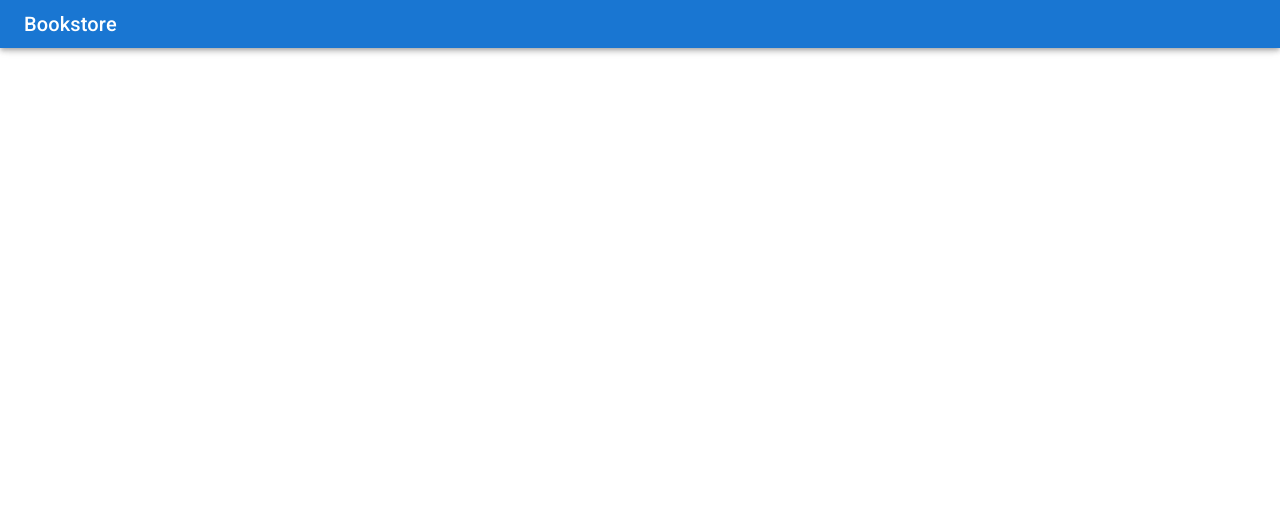
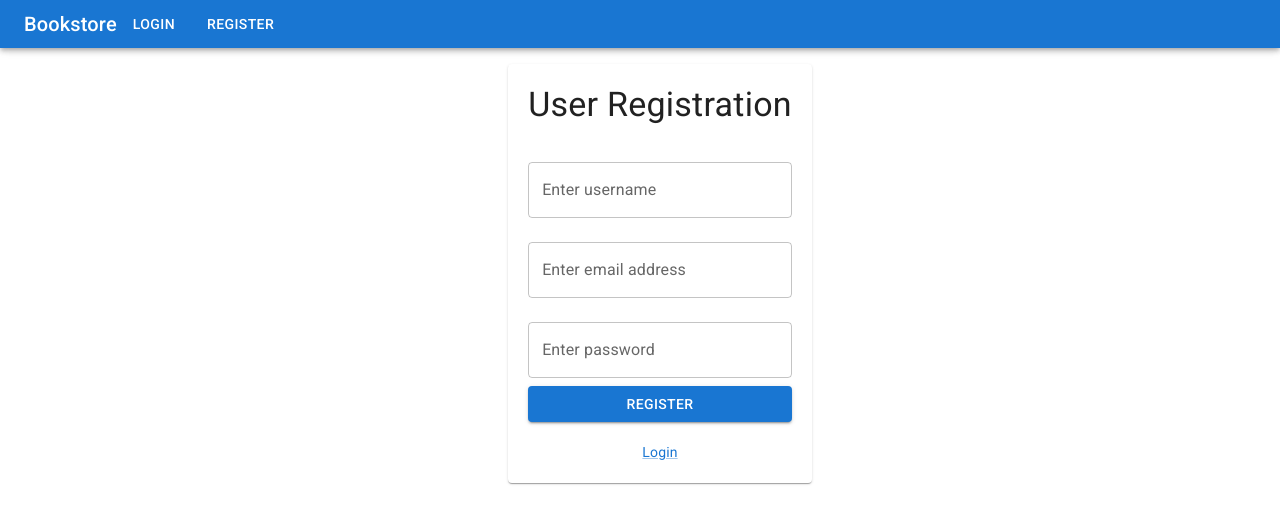
Before and after one commit to ericflor/Bookstore-React, a React (Create React App) app: page /register in a window 1280 px wide. Before the commit this address had no page. Shown: the top 524 px of the page. Built offline with nearby package versions, Linux system fonts and the light colour scheme.

Commit message:
register tests/forms/etc for user registration

```diff
--- a/src/components/App.jsx
+++ b/src/components/App.jsx
@@ -5,6 +5,8 @@ import Layout from "./layout/Layout";
 import BookContainer from "./book/BookContainer";
 import Login from "./user/Login";
 import { SnackbarProvider } from "notistack";
+import Auth from "./Auth/Auth";
+import Register from "./user/Register";
 
 const App = () => {
   return (
@@ -13,7 +15,8 @@ const App = () => {
         <Layout>
           <Routes>
             <Route path="/login" element={<Login />}></Route>
-            <Route exact path="/" element={<BookContainer />}></Route>
+            <Route path="/" element={<Auth><BookContainer /></Auth>}></Route>
+            <Route path="/register" element={<Register/>}></Route>
           </Routes>
         </Layout>
       </Router>
--- /dev/null
+++ b/src/components/Auth/Auth.jsx
@@ -0,0 +1,26 @@
+import React from "react";
+import { useSelector } from "react-redux";
+import { useNavigate } from "react-router-dom";
+import { getUserToken } from "../modules/user/userSelector";
+
+const Auth = ({children}) => {
+
+    const navigate = useNavigate();
+
+    const token = useSelector(getUserToken);
+
+    const getView = () => {
+
+        if(!token){
+
+            navigate("/Login")
+
+        }
+
+        return children;
+    }
+
+    return <>{getView()}</>
+}
+
+export default Auth;
--- /dev/null
+++ b/src/components/layout/Header.css
@@ -0,0 +1,9 @@
+.login-link {
+    text-align: end;
+    display: flex;
+    margin-left: 200px;
+}
+
+.register-link {
+    margin-left: 200px;
+}
--- a/src/components/layout/Header.jsx
+++ b/src/components/layout/Header.jsx
@@ -1,13 +1,33 @@
-import { AppBar, Toolbar, Typography } from "@mui/material";
+import { AppBar, Toolbar, Typography, Button } from "@mui/material";
 import React from "react";
+import { useNavigate } from "react-router-dom";
+import './Header.css';
+
 
 const Header = () => {
+
+    const navigate = useNavigate();
+
+    const handleLogin = () => {
+        navigate("/login")
+    }
+
+    const handleRegister = () => {
+        navigate("/register")
+    }
+
+    const handleHome = () => {
+        navigate("/")
+    }
+
     return (
         <AppBar position="fixed">
             <Toolbar variant="dense">
-                <Typography variant="h6" color="inherit">
+                <Typography variant="h6" color="inherit" onClick={handleHome}>
                     Bookstore
                 </Typography>
+                <Button className="login-link" component="button" variant="body2" onClick={handleLogin}>Login</Button>
+                <Button className="register-link" component="button" variant="body2" onClick={handleRegister}>Register</Button>
             </Toolbar>
         </AppBar>
     );
--- a/src/components/modules/user/userReducer.js
+++ b/src/components/modules/user/userReducer.js
@@ -1,10 +1,16 @@
 export const USER_INITIAL_STATE = {
-    token: '',
+    token: window.localStorage.getItem("bookstore-token"),
     promise: {
         isPending: false,
         isFulfilled: false,
         isErrorOcurred: false
-    }
+    },
+    registerPromise: {
+        isPending: false,
+        isFulfilled: false,
+        isErrorOcurred: false
+    },
+    user: null
 }
 
 const userReducer = (state = USER_INITIAL_STATE, action) => {
@@ -38,6 +44,36 @@ const userReducer = (state = USER_INITIAL_STATE, action) => {
             }
         }
 
+        // REGISTER ACTIONS
+
+        case "USER_REGISTER": {
+            return {
+                ...state,
+                user: action.payload
+            }
+        }
+
+        case "USER_REGISTER_PENDING": {
+            return {
+                ...state,
+                registerPromise: {isPending: true, isFulfilled: false, isErrorOcurred: false }
+            }
+        }
+
+        case "USER_REGISTER_SUCCESS": {
+            return {
+                ...state,
+                registerPromise: {isPending: false, isFulfilled: true, isErrorOcurred: false }
+            }
+        }
+
+        case "USER_REGISTER_ERROR": {
+            return {
+                ...state,
+                registerPromise: {isPending: false, isFulfilled: false, isErrorOcurred: true }
+            }
+        }
+
         default: {
             return state;
         }
--- a/src/components/modules/user/userSelector.js
+++ b/src/components/modules/user/userSelector.js
@@ -1,3 +1,5 @@
 export const getUserToken = (rootReducer) => rootReducer.userReducer.token;
 
 export const getUserPromise = (rootReducer) => rootReducer.userReducer.promise;
+
+export const getUserRegisterPromise = (rootReducer) => rootReducer.userReducer.registerPromise
--- a/src/components/modules/user/userService.js
+++ b/src/components/modules/user/userService.js
@@ -1,7 +1,10 @@
 import axios from "axios";
 
 export const login = (email, password) =>
-    axios.post(`http://localhost:8080/login`, {
+    axios.post(`http://localhost:8080/user/login`, {
         email,
         password,
 });
+
+export const register = (user) =>
+    axios.post(`http://localhost:8080/user/register`, user);
--- a/src/components/user/Login.jsx
+++ b/src/components/user/Login.jsx
@@ -1,5 +1,5 @@
 import React from "react";
-import { Box, Button, Paper, TextField, Typography } from "@mui/material";
+import { Box, Button, Paper, TextField, Typography, Link } from "@mui/material";
 import './Login.css'
 import { useFormik } from "formik";
 import * as yup from 'yup';
@@ -8,6 +8,7 @@ import { loginAction } from "../modules/user/userAction";
 import { getUserPromise } from "../modules/user/userSelector";
 import { useSnackbar } from "notistack";
 import { useEffect } from "react";
+import { useNavigate } from "react-router-dom";
 
 const validationSchema = yup.object({
     email: yup.string('Enter your email').email('Enter a valid email').required('Email is required'),
@@ -22,6 +23,8 @@ const Login = () => {
 
     const { enqueueSnackbar } = useSnackbar();
 
+    const navigate = useNavigate();
+
     useEffect(() => {
 
         if(loginPromise.isErrorOcurred){
@@ -34,9 +37,10 @@ const Login = () => {
             enqueueSnackbar('Login Successful', {
                 variant: 'success'
             })
+            navigate("/")
         }
 
-    }, [loginPromise, enqueueSnackbar]);
+    }, [loginPromise, enqueueSnackbar, navigate]);
 
     const formik = useFormik({
         initialValues: {
@@ -48,6 +52,10 @@ const Login = () => {
             dispatch(loginAction(values.email, values.password))
         }
     })
+
+    const handleRegister = () => {
+        navigate("/register")
+    }
 
     return(
 
@@ -90,6 +98,8 @@ const Login = () => {
                         color="primary"
                         disabled={loginPromise.isPending}
                     >Login</Button>
+                    <br/>
+                    <Link component="button" variant="body2" onClick={handleRegister}>Register</Link>
                 </Paper>
             </Box>
         </form>
--- /dev/null
+++ b/src/components/user/Register.css
@@ -0,0 +1,19 @@
+.register-box {
+    display: flex;
+    justify-content: center;
+}
+
+.register-paper {
+    display: flex;
+    flex-direction: column;
+    padding: 20px;
+}
+
+.register {
+    text-align: center;
+    padding-bottom: 20px;
+}
+
+.register-button {
+    margin-top: 50px;
+}
--- /dev/null
+++ b/src/components/user/Register.jsx
@@ -0,0 +1,119 @@
+import { Box, Button, Paper, TextField, Typography, Link } from "@mui/material";
+import React from "react";
+import * as yup from 'yup';
+import { useFormik } from "formik";
+import { useDispatch, useSelector } from "react-redux";
+import { getUserRegisterPromise } from "../modules/user/userSelector";
+import { useSnackbar } from "notistack";
+import { useEffect } from "react";
+import { useNavigate } from "react-router-dom";
+import { registerAction } from "../modules/user/userAction";
+import './Register.css';
+
+
+const validationSchema = yup.object({
+    name: yup.string('Enter a username').required('Username is required'),
+    email: yup.string().email('Enter a valid email').required('Email is required'),
+    password: yup.string('Enter a password').min(8, 'Password needs minimum 8 characters').required('Password is required')
+})
+
+
+const Register = () => {
+
+    const registerPromise = useSelector(getUserRegisterPromise);
+
+    const dispatch = useDispatch();
+
+    const { enqueueSnackbar } = useSnackbar();
+
+    const navigate = useNavigate();
+
+    useEffect(() => {
+
+        if(registerPromise.isErrorOcurred){
+            enqueueSnackbar('Server error occurred, sorry bro!', {
+                variant: 'error'
+            })
+        }
+
+        else if(registerPromise.isFulfilled){
+            enqueueSnackbar('Registration Successful', {
+                variant: 'success'
+            })
+            navigate("/login")
+        }
+
+    }, [registerPromise, enqueueSnackbar, navigate]);
+
+    const registerForm = useFormik({
+        validationSchema,
+        initialValues: {
+            email: '',
+            password: '',
+            name: ''
+        },
+        onSubmit: (values) => {
+            dispatch(registerAction(values))
+        }
+    })
+
+    const handleLogin = () => {
+        navigate("/login")
+    }
+
+  return (
+    <form autoComplete="off" noValidate onSubmit={registerForm.handleSubmit}>
+        <Box className="register-box">
+        <Paper className="register-paper">
+            <Typography variant="h4" className="register">User Registration</Typography>
+            <TextField
+                margin="normal"
+                name="name"
+                id="name"
+                variant="outlined"
+                label="Enter username"
+                value={registerForm.values.name}
+                onChange={registerForm.handleChange}
+                helperText={registerForm.touched.name && registerForm.errors.name}
+                error={registerForm.touched.name && Boolean(registerForm.errors.name)} >
+            </TextField>
+            <TextField
+                margin="normal"
+                name="email"
+                id="email"
+                variant="outlined"
+                label="Enter email address"
+                value={registerForm.values.email}
+                onChange={registerForm.handleChange}
+                helperText={registerForm.touched.email && registerForm.errors.email}
+                error={registerForm.touched.email && Boolean(registerForm.errors.email)} >
+            </TextField>
+            <TextField
+                margin="normal"
+                name="password"
+                className="password"
+                id="password"
+                variant="outlined"
+                label="Enter password"
+                value={registerForm.values.password}
+                onChange={registerForm.handleChange}
+                helperText={registerForm.touched.password && registerForm.errors.password}
+                error={registerForm.touched.password && Boolean(registerForm.errors.password)} >
+            </TextField>
+            <Button
+                className="register-button"
+                margin="normal"
+                type="submit"
+                variant="contained"
+                color="primary"
+                disabled={registerPromise.isPending}>Register
+            </Button>
+            <br/>
+            <Link component="button" variant="body2" onClick={handleLogin}>Login</Link>
+        </Paper>
+        </Box>
+    </form>
+  );
+};
+
+export default Register;
```
Also changed, not shown: src/components/modules/user/userAction.js (+26 -1 lines), 2 other files (tests, documents, lock files or other folders).
